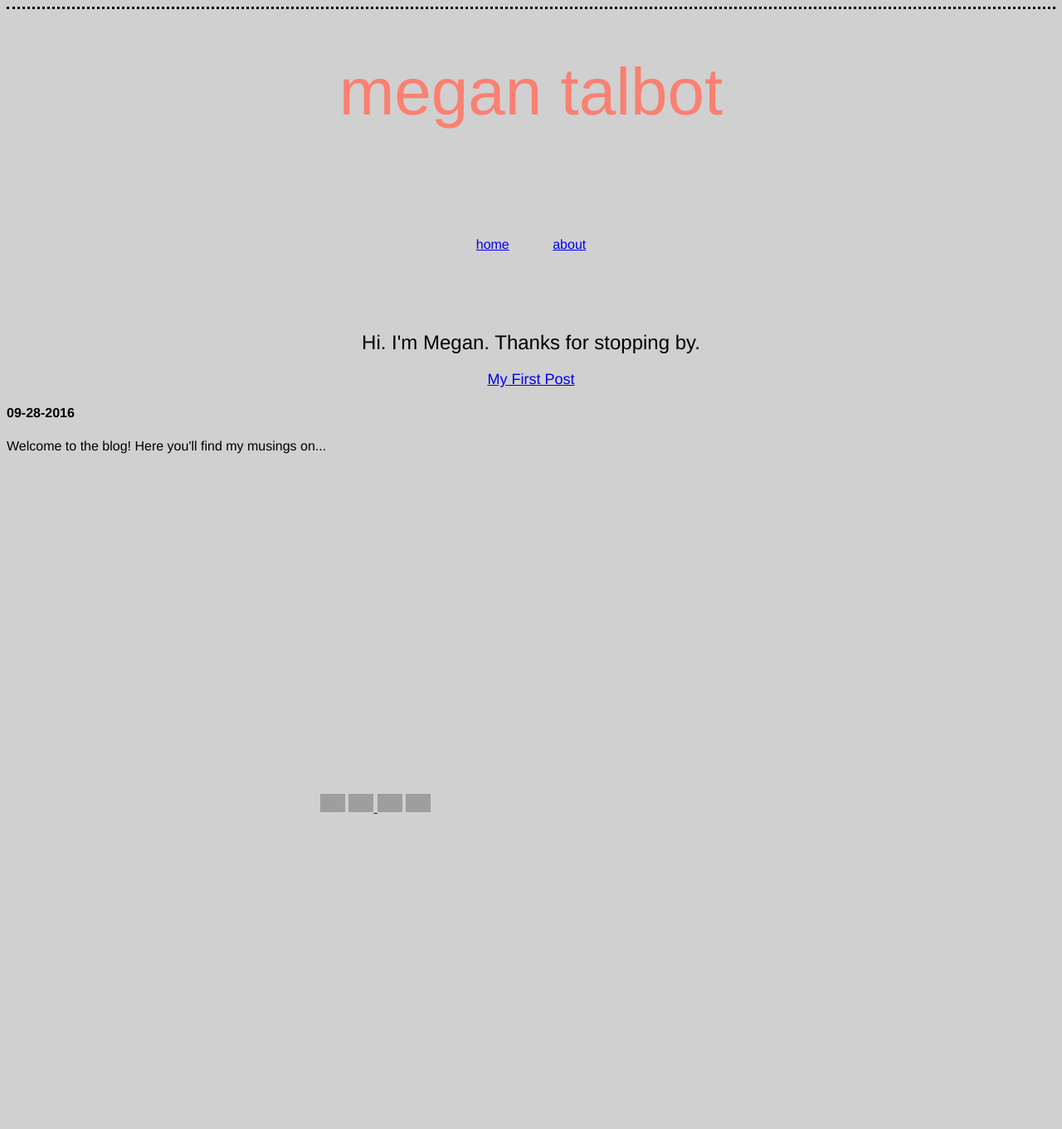
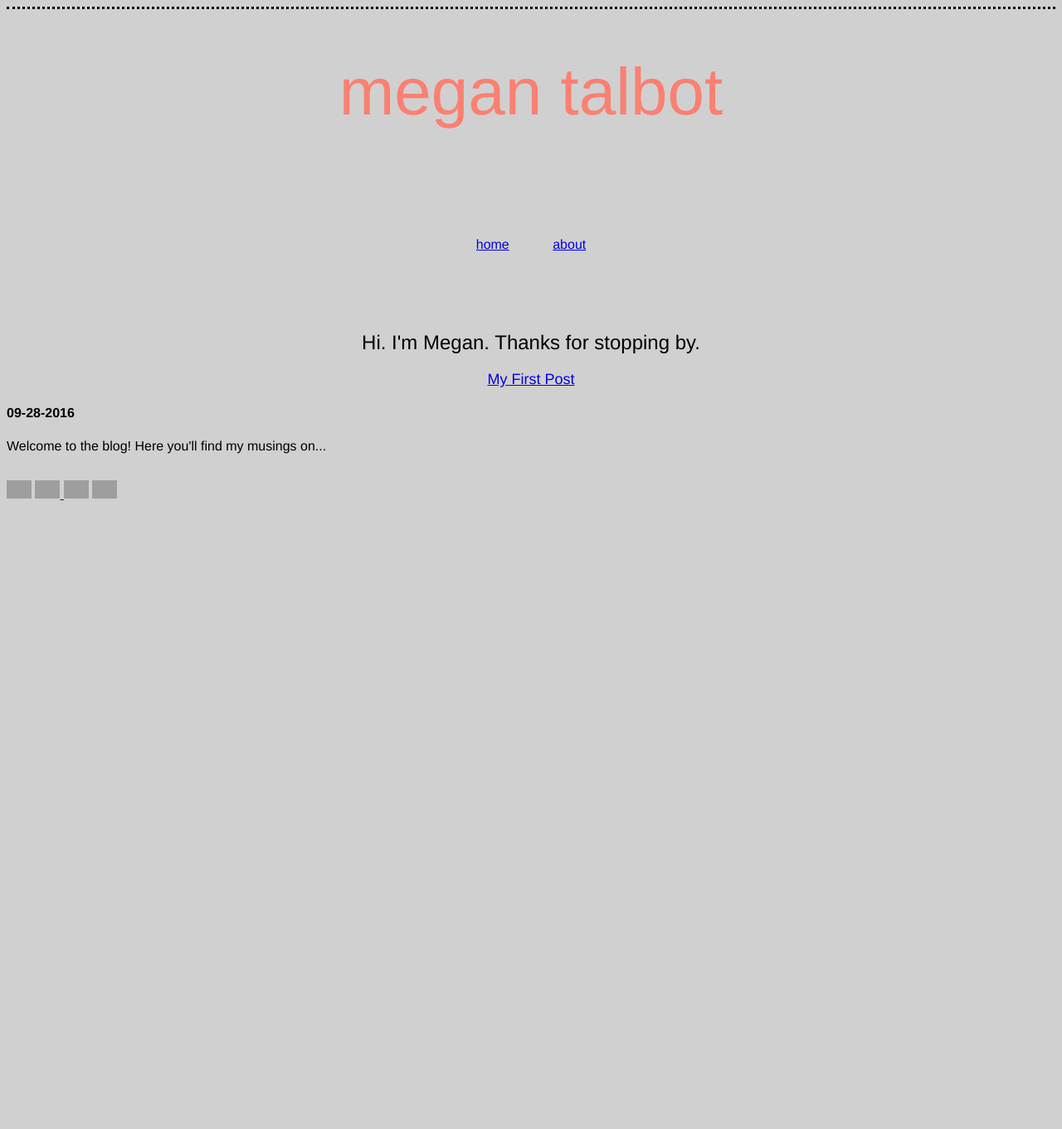
Before and after one commit to meganft/meganft.github.io, a Jekyll site: the page built from index.html, in a window 1280 px wide. Shown: the whole page at 83% size. Built offline with Jekyll 4.4.1, drawn with Linux system fonts in a browser that asks for light colours; after the commit the page ends 900 px from its top, so only the background shows below that; grey boxes are pictures that could not be loaded.

Commit message:
profile pic

```diff
--- a/css/styles.css
+++ b/css/styles.css
@@ -51,7 +51,6 @@ post.title {
 #buttons {
   text-align: justify;
   position: absolute;
-  padding: 10cm;
 }
 
 #links {
```
